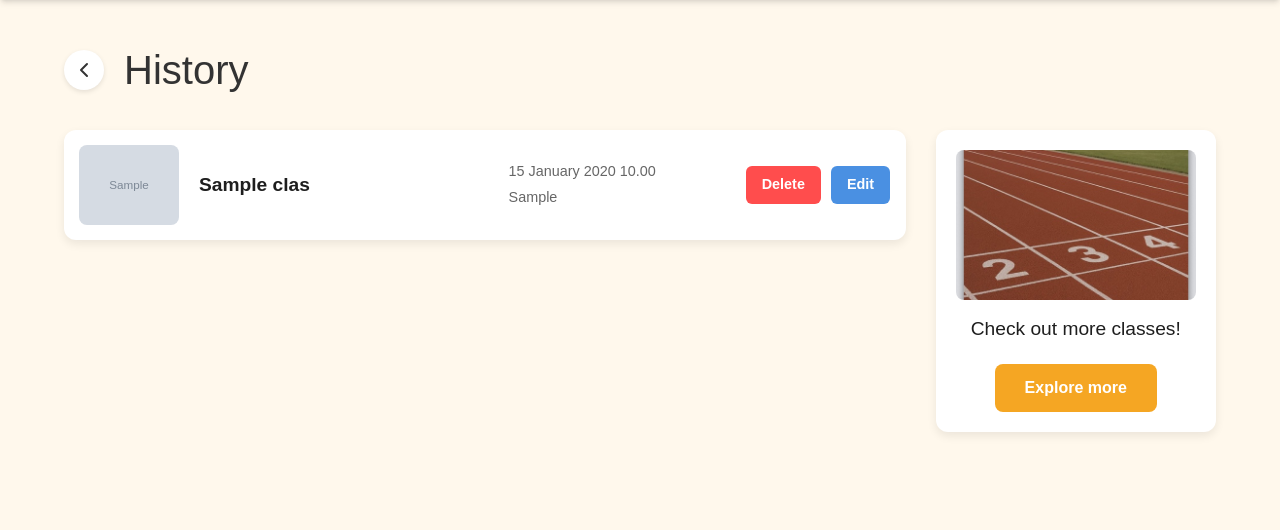
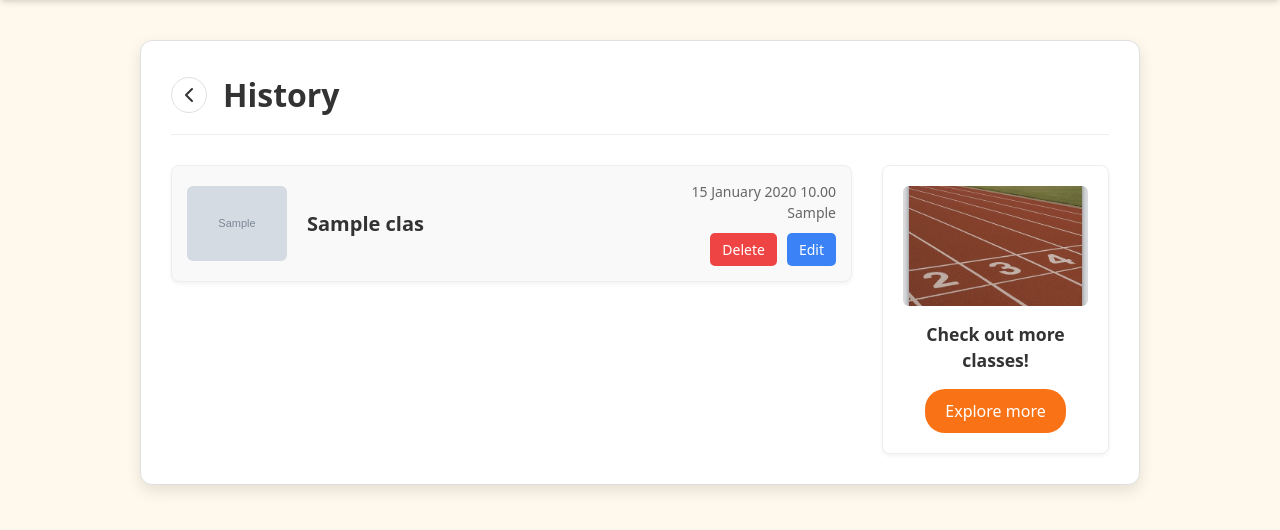
Before and after one commit to ReServe-Project/ReServe, a Django app: page /checkout/history/ in a window 1280 px wide. Shown: the part 69-599 px from the top of the page. Run offline with Django 5.2, Linux system fonts and the light colour scheme; a user stored in the database is signed in; tables that the repository leaves empty hold one stand-in row (values such as "Sample post"); grey boxes marked "Sample" are stand-in pictures; some libraries are stand-ins or nearby versions.

Commit message:
Updating the branch

```diff
--- a/checkout/static/css/history.css
+++ b/checkout/static/css/history.css
@@ -1,164 +1,220 @@
 /* checkout/static/css/history.css */
 
+/* Overall container */
 .history-container {
-    width: 90%;
-    max-width: 1200px;
+    max-width: 1000px; /* Adjust max-width as needed */
     margin: 40px auto;
-    font-family: Arial, sans-serif;
+    padding: 30px;
+    background-color: #ffffff; /* White background for the main content area */
+    border-radius: 12px;
+    box-shadow: 0 6px 15px rgba(0, 0, 0, 0.1);
+    border: 1px solid #e0e0e0;
 }
 
+/* Header */
 .history-header {
     display: flex;
     align-items: center;
+    gap: 16px;
     margin-bottom: 30px;
+    padding-bottom: 15px;
+    border-bottom: 1px solid #eee;
 }
 
 .back-button-circle {
     display: flex;
     align-items: center;
     justify-content: center;
-    width: 40px;
-    height: 40px;
+    width: 36px;
+    height: 36px;
     border-radius: 50%;
+    border: 1px solid #E0E0E0;
     background-color: #fff;
-    box-shadow: 0 2px 5px rgba(0,0,0,0.1);
     color: #333;
     text-decoration: none;
-    margin-right: 20px;
+    transition: background-color 0.2s;
+}
+
+.back-button-circle:hover {
+    background-color: #f5f5f5;
 }
 
 .history-header h1 {
-    font-size: 2.5em;
+    font-size: 2rem; /* Larger title */
+    font-weight: 700; /* Bold title */
     color: #333;
 }
 
+/* Layout: Main column and sidebar */
 .history-layout {
     display: flex;
     gap: 30px;
 }
 
 .main-column {
-    flex: 3;
+    flex: 3; /* Main column takes more space */
     display: flex;
     flex-direction: column;
-    gap: 20px;
+    gap: 20px; /* Space between cards */
 }
 
 .sidebar-column {
-    flex: 1;
+    flex: 1; /* Sidebar takes less space */
 }
 
+/* Individual Booking Card */
 .booking-card {
-    display: grid;
-    grid-template-columns: 100px 2fr 1.5fr 1fr;
-    align-items: center;
+    display: flex;
+    align-items: center; /* Vertically align items */
     gap: 20px;
-    background-color: #fff;
+    background-color: #f9f9f9; /* Light grey background for card */
     padding: 15px;
-    border-radius: 12px;
-    box-shadow: 0 4px 10px rgba(0,0,0,0.08);
+    border-radius: 8px;
+    border: 1px solid #eee;
+    box-shadow: 0 2px 4px rgba(0, 0, 0, 0.05);
 }
 
 .card-image img {
-    width: 100px;
-    height: 80px;
-    object-fit: cover;
-    border-radius: 8px;
+    width: 100px; /* Adjust image size */
+    height: 75px;
+    object-fit: cover; /* Ensure image covers the area nicely */
+    border-radius: 6px;
+    display: block;
 }
 .image-placeholder {
     width: 100px;
-    height: 80px;
-    background-color: #eee;
-    border-radius: 8px;
+    height: 75px;
+    background-color: #e0e0e0;
+    border-radius: 6px;
+    display: flex;
+    align-items: center;
+    justify-content: center;
+    color: #888;
+    font-size: 0.8em;
 }
 
-.card-title h3 {
-    font-size: 1.2em;
-    font-weight: bold;
-    margin: 0;
+
+.card-content {
+    flex-grow: 1; /* Allows title to take available space */
 }
 
-.card-details {
-    font-size: 0.9em;
+.card-title {
+    font-size: 1.25rem; /* Larger title */
+    font-weight: 600; /* Bolder title */
+    color: #333;
+    margin: 0; /* Remove default margin */
+}
+
+.card-info-actions {
+    display: flex;
+    flex-direction: column; /* Stack details and actions vertically */
+    align-items: flex-end; /* Align items to the right */
+    gap: 10px;
+    margin-left: auto; /* Pushes this block to the far right */
+    text-align: right; /* Align text inside to the right */
+}
+
+.card-details p {
+    margin: 0;
+    font-size: 0.875rem; /* Smaller text for details */
     color: #666;
 }
-.card-details p {
-    margin: 4px 0;
+.card-date {
+    font-weight: 500;
+}
+.card-location {
+    font-size: 0.8rem;
 }
 
 .card-actions {
     display: flex;
-    gap: 10px;
+    gap: 10px; /* Space between buttons */
 }
 
-.card-actions button, .card-actions .btn-delete {
-    padding: 8px 16px;
+/* General Button Styles */
+.btn {
+    padding: 6px 12px;
     border: none;
-    border-radius: 6px;
-    font-size: 0.9em;
-    font-weight: bold;
+    border-radius: 5px;
+    font-size: 0.875rem;
+    font-weight: 500;
     cursor: pointer;
-    transition: transform 0.2s;
-}
-.card-actions button:hover {
-    transform: translateY(-2px);
+    transition: background-color 0.2s, opacity 0.2s;
+    color: white; /* Common text color */
 }
 
 .btn-delete {
-    background-color: #FF4D4D;
-    color: white;
+    background-color: #EF4444; /* Red */
+}
+.btn-delete:hover {
+    background-color: #DC2626; /* Darker Red */
 }
 
 .btn-edit {
-    background-color: #4A90E2;
-    color: white;
+    background-color: #3B82F6; /* Blue */
+}
+.btn-edit:hover {
+    background-color: #2563EB; /* Darker Blue */
 }
 
+/* Sidebar "Explore More" Card */
 .explore-card {
     background-color: #fff;
     padding: 20px;
-    border-radius: 12px;
-    box-shadow: 0 4px 10px rgba(0,0,0,0.08);
+    border-radius: 8px;
+    border: 1px solid #eee;
+    box-shadow: 0 2px 4px rgba(0, 0, 0, 0.05);
     text-align: center;
 }
 
 .explore-card img {
     width: 100%;
-    height: 150px;
+    height: 120px; /* Adjust height */
     object-fit: cover;
-    border-radius: 8px;
+    border-radius: 6px;
     margin-bottom: 15px;
 }
 
 .explore-card h3 {
-    font-size: 1.2em;
-    margin-bottom: 20px;
+    font-size: 1.1rem;
+    font-weight: 600;
+    margin-bottom: 15px;
+    color: #333;
 }
 
 .btn-explore {
-    display: inline-block;
-    background-color: #F5A623;
+    display: inline-block; /* Allows padding and centering */
+    background-color: #F97316; /* Orange */
     color: white;
-    padding: 12px 30px;
-    border-radius: 8px;
+    padding: 10px 20px;
+    border-radius: 20px; /* Pill shape */
     text-decoration: none;
-    font-weight: bold;
+    font-weight: 500;
     transition: background-color 0.2s;
 }
+
 .btn-explore:hover {
-    background-color: #d9931f;
+    background-color: #EA580C; /* Darker Orange */
 }
 
-/* For displaying messages */
+/* Message Styling (Optional) */
 .messages {
-    list-style-type: none;
+    list-style: none;
     padding: 0;
     margin-bottom: 20px;
 }
-.messages .success {
-    padding: 15px;
-    background-color: #d4edda;
-    color: #155724;
-    border: 1px solid #c3e6cb;
-    border-radius: 5px;
+.messages li {
+    padding: 10px 15px;
+    margin-bottom: 10px;
+    border-radius: 4px;
 }
+.messages li.success {
+    background-color: #D1FAE5; /* Light green */
+    color: #065F46; /* Dark green */
+    border: 1px solid #A7F3D0;
+}
+.messages li.error {
+    background-color: #FEE2E2; /* Light red */
+    color: #991B1B; /* Dark red */
+    border: 1px solid #FECACA;
+}
--- a/checkout/templates/checkout/booking_history.html
+++ b/checkout/templates/checkout/booking_history.html
@@ -3,7 +3,6 @@
 
 {% block meta %}
     <title>Booking History</title>
-    {# Link to a new CSS file we will create for this page #}
     <link rel="stylesheet" href="{% static 'css/history.css' %}">
 {% endblock meta %}
 
@@ -27,38 +26,40 @@
 
     <div class="history-layout">
         <div class="main-column">
+
+            {# ----- START OF UPDATED LOOP STRUCTURE ----- #}
             {% for booking in bookings %}
                 <div class="booking-card">
                     <div class="card-image">
-                        {# --- FIX 1: Check the correct image field --- #}
                         {% if booking.class_booked.image_url %}
-                            {# --- FIX 2: Use the correct image field and name field --- #}
                             <img src="{{ booking.class_booked.image_url }}" alt="{{ booking.class_booked.name }}">
                         {% else %}
-                            <div class="image-placeholder"></div>
+                            <div class="image-placeholder">No Image</div> {# Placeholder text #}
                         {% endif %}
                     </div>
-                    <div class="card-title">
-                        {# --- FIX 3: Use the correct name field --- #}
-                        <h3>{{ booking.class_booked.name }}</h3>
+                    <div class="card-content">
+                        <h3 class="card-title">{{ booking.class_booked.name }}</h3>
                     </div>
+                    <div class="card-info-actions">
                          <div class="card-details">
-                        {# NOTE: Using the class date/time, not the booking date #}
-                        <p>{{ booking.class_booked.datetime|date:"d F Y H.i" }}</p> {# Assuming the field is named datetime #}
-                        <p>{{ booking.class_booked.location }}</p>
+                            <p class="card-date">{{ booking.class_booked.datetime|date:"d F Y H.i" }}</p>
+                            <p class="card-location">{{ booking.class_booked.location }}</p>
                         </div>
                         <div class="card-actions">
                             <form action="{% url 'checkout:delete_booking' booking.id %}" method="POST" onsubmit="return confirm('Are you sure you want to delete this booking?');">
                                 {% csrf_token %}
-                            <button type="submit" class="btn-delete">Delete</button>
+                                <button type="submit" class="btn btn-delete">Delete</button> {# Added btn class #}
                             </form>
-                        {# The Edit button is just a placeholder for now #}
-                        <button class="btn-edit">Edit</button>
+                            {# Add specific class for Edit button styling #}
+                            <button class="btn btn-edit">Edit</button> {# Added btn class #}
+                        </div>
                     </div>
                 </div>
             {% empty %}
                 <p>You have no booking history.</p>
             {% endfor %}
+            {# ----- END OF UPDATED LOOP STRUCTURE ----- #}
+
         </div>
 
         <div class="sidebar-column">
```
Lines whose indentation alone changed are shown as unchanged.
